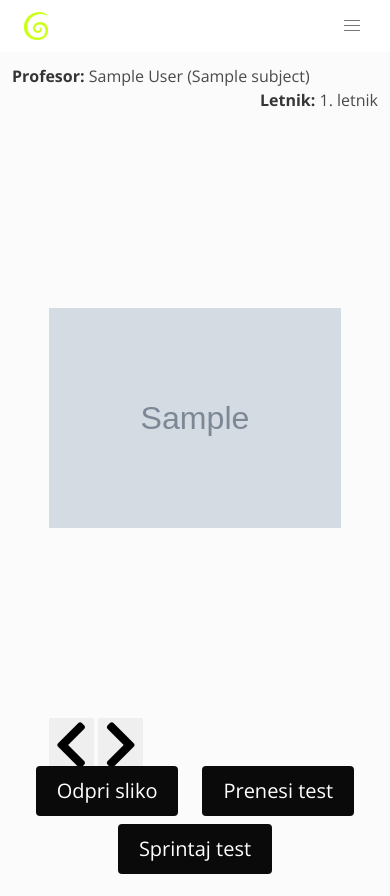
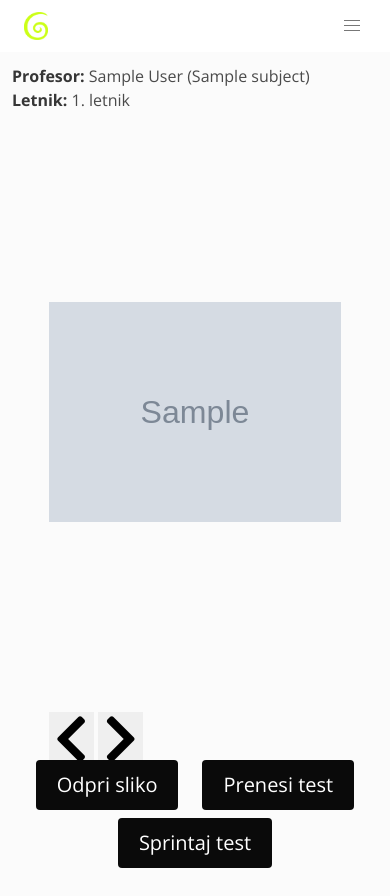
Before and after one commit to filiptrplan/vic-testi, a Django app: page /tests/1 in a window 390 px wide. Run offline with Django 3.2, Linux system fonts and the light colour scheme; tables that the repository leaves empty hold one stand-in row (values such as "Sample post"); grey boxes marked "Sample" are stand-in pictures; style sheets or scripts are compiled from the project's sources; some libraries are stand-ins or nearby versions.

Commit message:
print dialogue close and test info responsiveness

```diff
--- a/victesti/static/src/css/test-detail.scss
+++ b/victesti/static/src/css/test-detail.scss
@@ -38,6 +38,20 @@ $glide-height: 600px;
 .test-info {
     width: 100%;
     display: inline-block;
+    @include until($tablet) {
+        .has-text-left {
+            display: block;
+            float: left;
+        }
+        .has-text-right {
+            display: block;
+            float: left;
+        }
+        .line-break {
+            display: block;
+        }
+    }
+    @include from($tablet) {
         .has-text-left {
             display: inline;
             float: left;
@@ -46,6 +60,11 @@ $glide-height: 600px;
             display: inline;
             float: right;
         }
+        .line-break {
+            display: none;
+        }
+    }
+
 }
 
 #imageButtons {
--- a/victesti/static/src/js/test-detail.js
+++ b/victesti/static/src/js/test-detail.js
@@ -42,6 +42,9 @@ $('#printTestButton').on('click', () => {
     popup.document.close();
     popup.focus(); //required for IE
     popup.print();
+    setTimeout(() => {
+        popup.close()
+    }, 1000);
 });
 
 function download(url) {
```
Also changed, not shown: victesti/templates/tests/test_detail.html (+1 -0 lines). Lines whose indentation alone changed are shown as unchanged.
